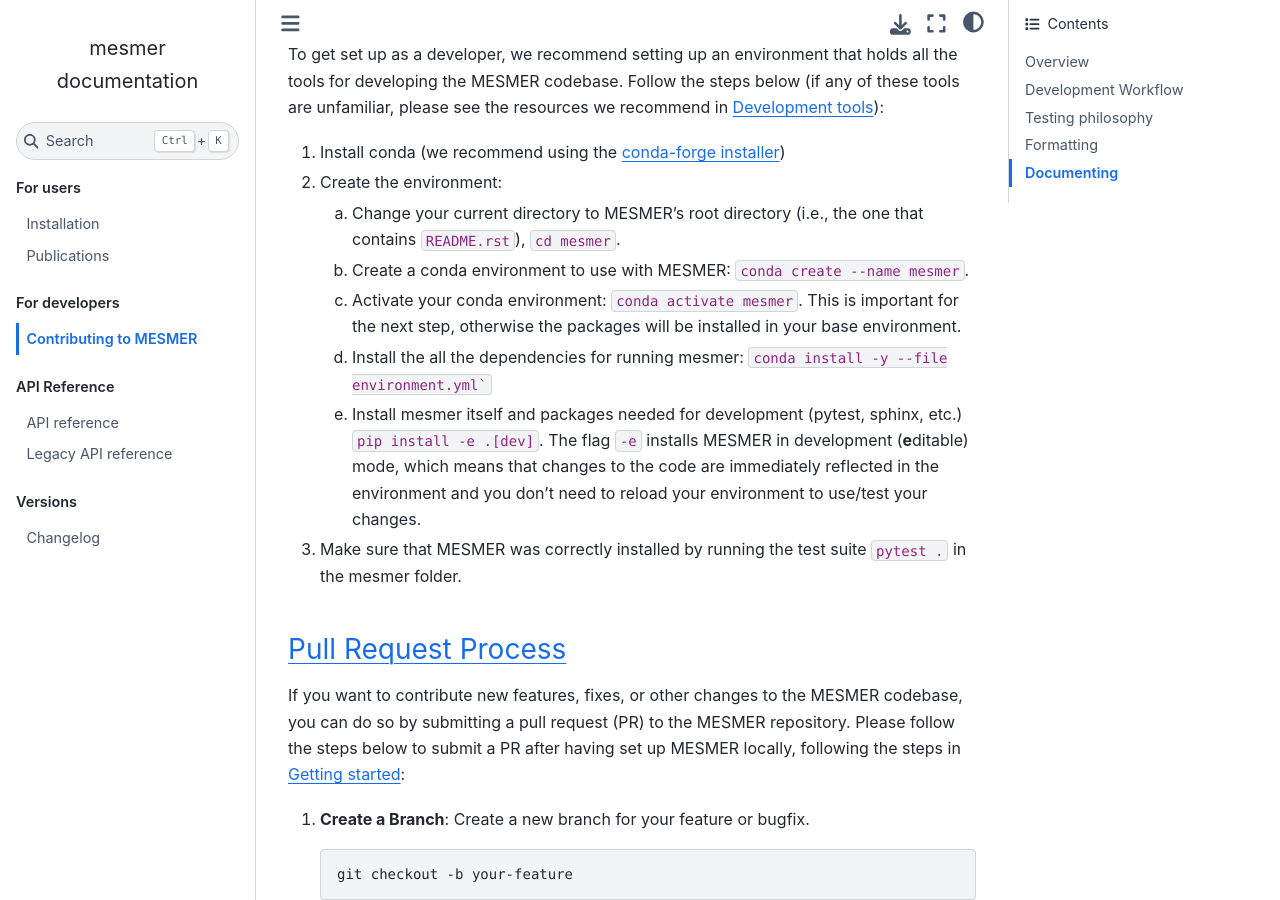
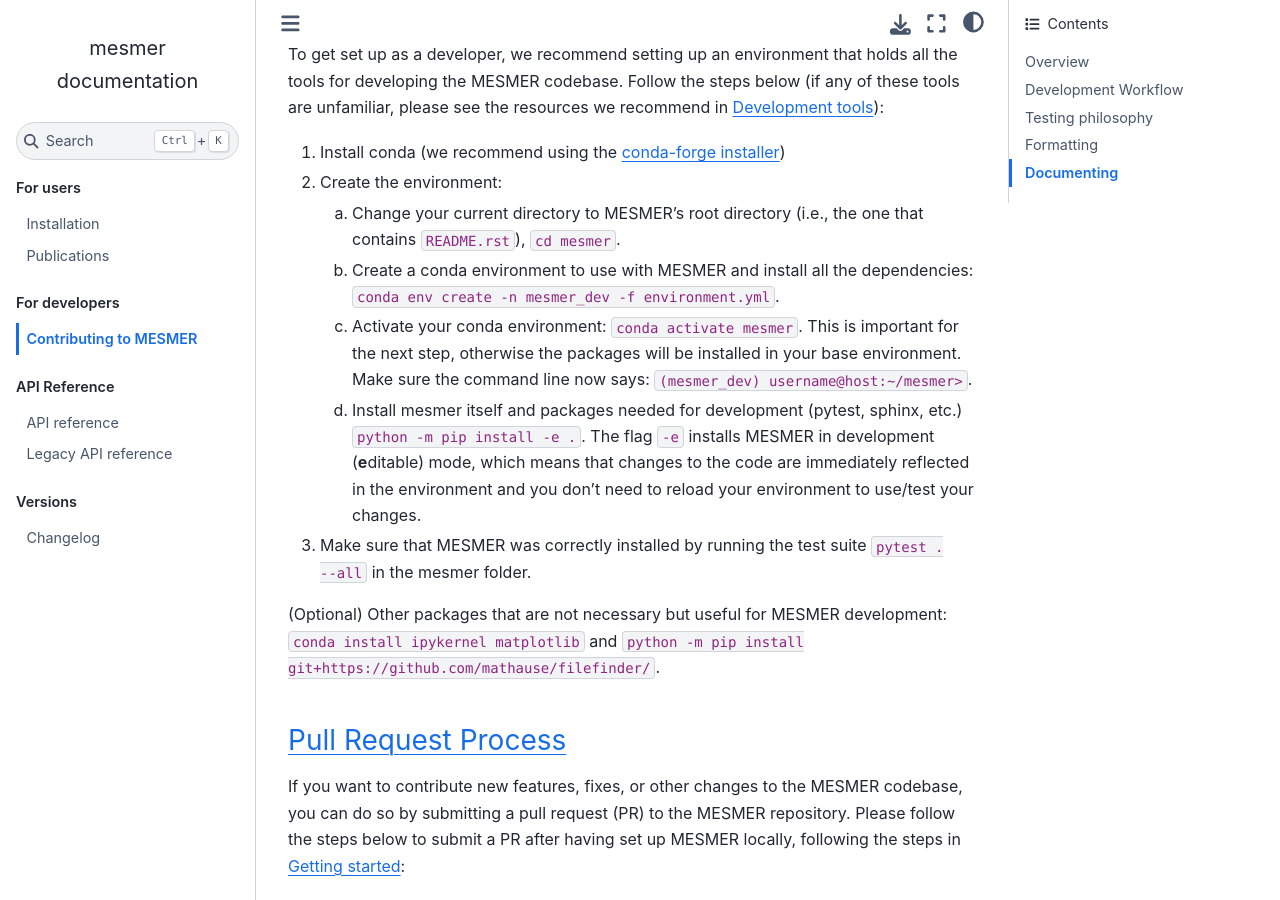
Before and after one commit to MESMER-group/mesmer, a Sphinx documentation site: the page built from docs/source/development.rst, in a window 1280 px wide and 900 px high, scrolled down 2341 px. Built offline with Sphinx 7.4.7 and the Sphinx Book theme 1.1.4, drawn with Linux system fonts in a browser that asks for light colours; the version number could not be read and is left out.

Commit message:
fix in dev guide

````diff
--- a/docs/source/development.rst
+++ b/docs/source/development.rst
@@ -59,16 +59,16 @@
 
    a. Change your current directory to MESMER's root directory (i.e., the one that contains ``README.rst``), ``cd mesmer``.
 
-   b. Create a conda environment to use with MESMER: ``conda create --name mesmer``.
+   b. Create a conda environment to use with MESMER and install all the dependencies: ``conda env create -n mesmer_dev -f environment.yml``.
 
-   c. Activate your conda environment: ``conda activate mesmer``. This is important for the next step, otherwise the packages will be installed in your base environment.
+   c. Activate your conda environment: ``conda activate mesmer``. This is important for the next step, otherwise the packages will be installed in your base environment. Make sure the command line now says: ``(mesmer_dev) username@host:~/mesmer>``.
 
-   d. Install the all the dependencies for running mesmer: ``conda install -y --file environment.yml```
-
-   e. Install mesmer itself and packages needed for development (pytest, sphinx, etc.) ``pip install -e .[dev]``.
+   d. Install mesmer itself and packages needed for development (pytest, sphinx, etc.) ``python -m pip install -e .``.
       The flag ``-e`` installs MESMER in development (**e**\ ditable) mode, which means that changes to the code are immediately reflected in the environment and you don't need to reload your environment to use/test your changes.
 
-3. Make sure that MESMER was correctly installed by running the test suite ``pytest .`` in the mesmer folder.
+3. Make sure that MESMER was correctly installed by running the test suite ``pytest . --all`` in the mesmer folder.
+
+(Optional) Other packages that are not necessary but useful for MESMER development: ``conda install ipykernel matplotlib`` and ``python -m pip install git+https://github.com/mathause/filefinder/``.
 
 Pull Request Process
 ~~~~~~~~~~~~~~~~~~~~
````
